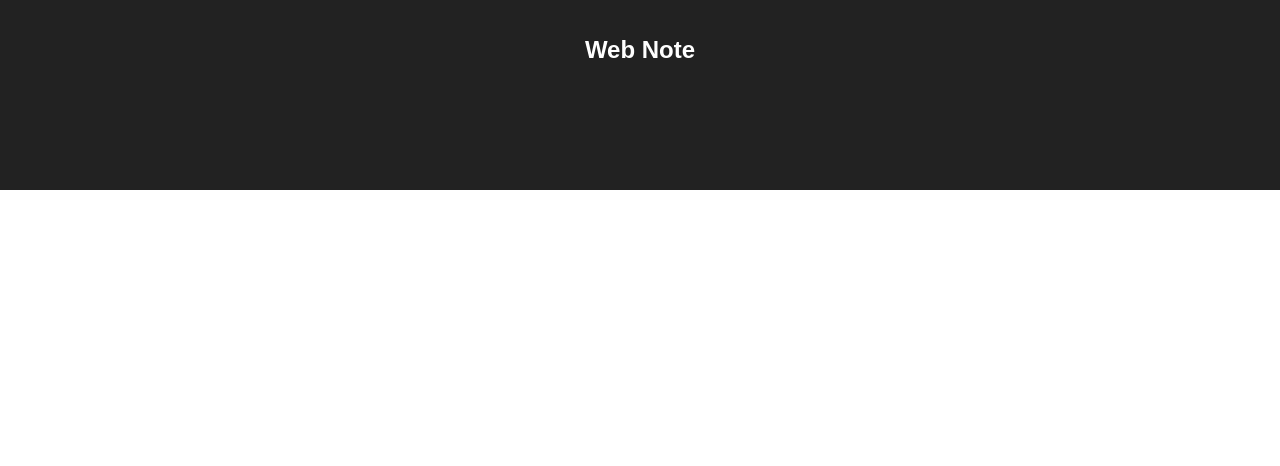
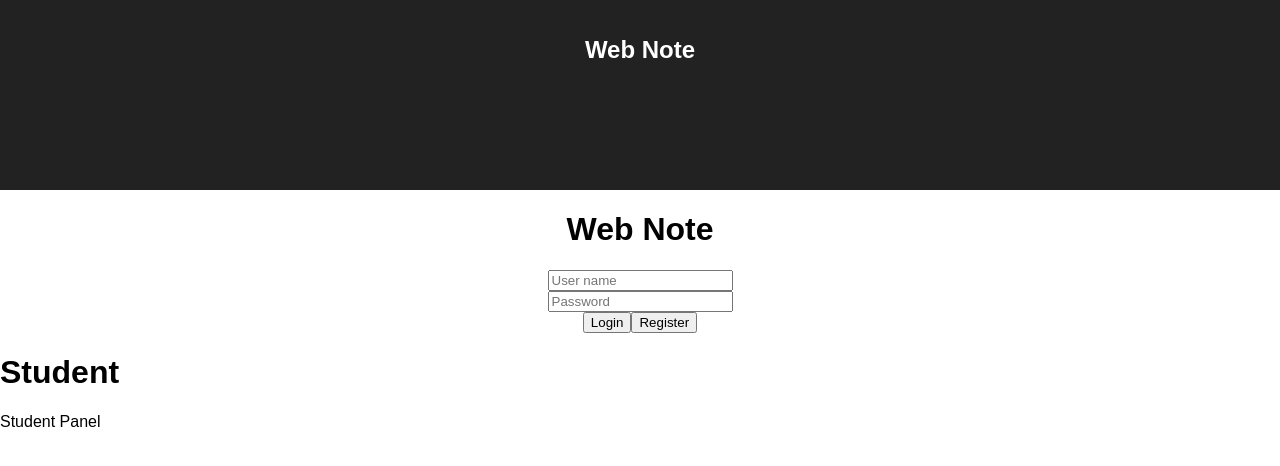
Before and after one commit to bigface008/WebNoteMoFrontEnd, a React (Create React App) app: page /#/student in a window 1280 px wide. Shown: the top 466 px of the page. Built offline with nearby package versions, Linux system fonts and the light colour scheme.

Commit message:
working......

```diff
--- a/src/App.js
+++ b/src/App.js
@@ -1,5 +1,4 @@
 import React, { Component } from "react";
-import { Router, Route, IndexRoute } from "react-router";
 import Login from "./Login";
 import Stdpanel from "./Stdpanel";
 import Admpanel from "./Admpanel";
@@ -12,29 +11,8 @@ class App extends Component {
         <header className="App-header">
           <h1 className="App-title">Web Note</h1>
         </header>
-        {/* <p className="App-intro">
-          To get started, edit <code>src/App.js</code> and save to reload.
-        </p> */}
-        {/* <Login /> */}
-        <p>
-          {/* <Router history={this.props.history}>
-            <Route path='/' component={App}>
-              <Route path='/login' component={Login} />
-              <Route path='/student' component={Stdpanel} />
-              <Route path='/adminster' component={Admpanel} />
-            </Route>
-          </Router> */}
-        </p>
+        <Login />
       </div>
-      // <div>
-      //   <Router history={this.props.history}>
-      //     <Route path='/' component={App}>
-      //       <Route path='/login' component={Login} />
-      //       <Route path='/student' component={Stdpanel} />
-      //       <Route path='/adminster' component={Admpanel} />
-      //     </Route>
-      //   </Router>
-      // </div>
     );
   }
 }
--- a/src/Login.js
+++ b/src/Login.js
@@ -81,12 +81,16 @@ class Login extends Component {
       case STD_PANEL:
         {
           return <Redirect to={{
-            pathname: '/Stdpanel'
+            pathname: '/student',
+            state: { usr: this.state.usr }
           }} />;
-          // return <Redirect push to="" />
         }
       case ADM_PANEL:
-        break;
+        {
+          return <Redirect to={{
+            pathname: '/admin'
+          }} />;
+        }
       default:
         break;
     }
--- a/src/Stdpanel.js
+++ b/src/Stdpanel.js
@@ -1,6 +1,13 @@
 import React, { Component } from "react";
 
 class Stdpanel extends Component {
+    constructor(props) {
+        super(props);
+        this.state = {
+            usr: "",
+        };
+    }
+
     render() {
         return (
             <div className="Std-pane/*  */l" >
@@ -8,7 +15,7 @@ class Stdpanel extends Component {
                     <h1 className="Std-title">Student</h1>
                 </header>
                 <p className="Problem-info" >
-                    Student Panel
+                    Student Panel {this.state.usr}
                 </p>
             </div>
         );
--- a/src/index.js
+++ b/src/index.js
@@ -1,8 +1,22 @@
 import React from 'react';
 import ReactDOM from 'react-dom';
+import { Router, Route, HashRouter } from 'react-router-dom'
+import registerServiceWorker from './registerServiceWorker';
+import App from './App';
+import Login from './Login';
+import Stdpanel from './Stdpanel';
+import Admpanel from './Admpanel';
 import './index.css';
-import App from './App';
-import registerServiceWorker from './registerServiceWorker';
 
-ReactDOM.render(<App />, document.getElementById('root'));
+// ReactDOM.render(<App />, document.getElementById('root'));
+ReactDOM.render((
+  <HashRouter>
+    <div>
+      <Route path="/" component={App} />
+      <Route path="/login" component={Login} />
+      <Route path="/student" component={Stdpanel} />
+      <Route path="/admin" component={Admpanel} />
+    </div>
+  </HashRouter>
+), document.getElementById('root'));
 registerServiceWorker();
```
